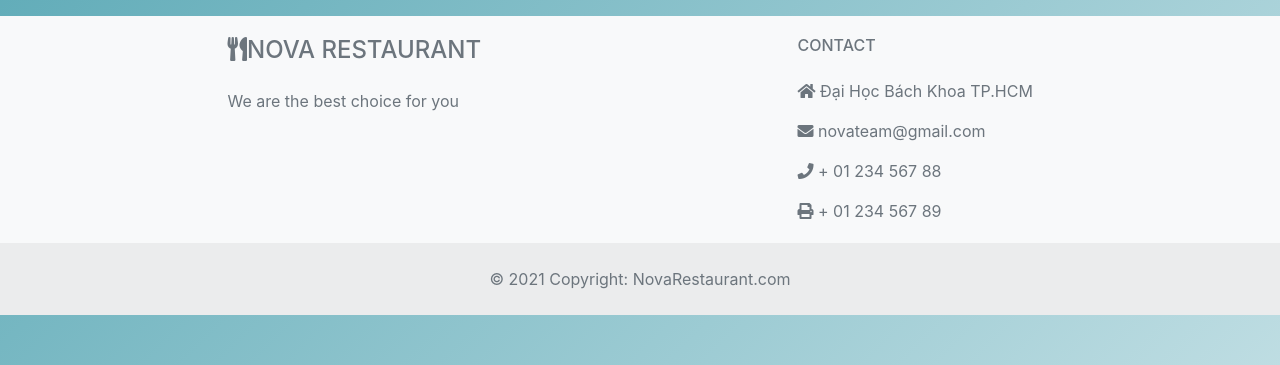
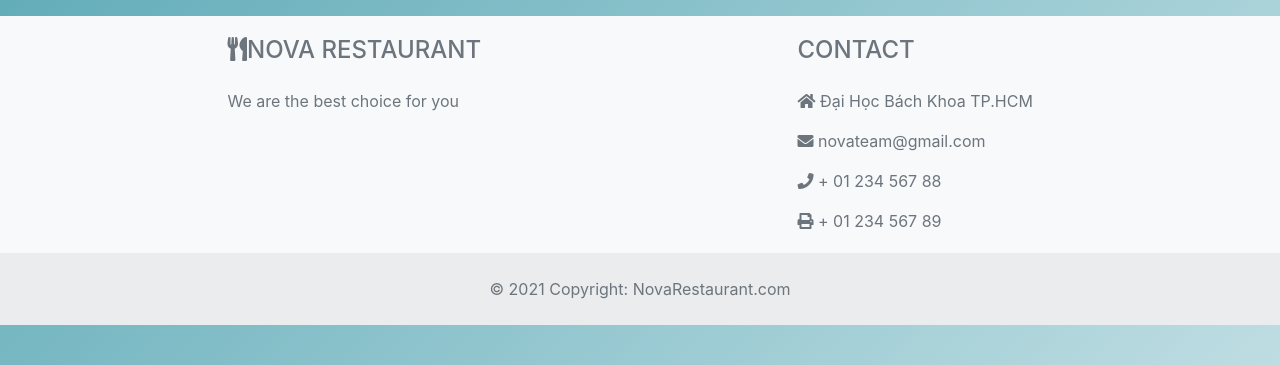
Before and after one commit to hoangnt-tgl/Restaurant-POS-2.0, a PHP site: page /om.php in a window 1280 px wide. Shown: the part 408-773 px from the top of the page. Run offline with PHP 8.4, Linux system fonts and the light colour scheme; data that the repository does not hold is empty; some libraries are stand-ins or nearby versions.

Commit message:
fix footer 2

```diff
--- a/OrderManager/om.php
+++ b/OrderManager/om.php
@@ -291,9 +291,9 @@ foreach ($orderList as $od){
             <!-- Grid column -->
             <div class="col-md-4 col-lg-3 col-xl-3 mx-auto mb-md-0 mb-4">
                 <!-- Links -->
-                <h6 class="text-uppercase fw-bold mb-4">
+                <h4 class="text-uppercase fw-bold mb-4">
                 Contact
-                </h6>
+                </h4>
                 <p><i class="fas fa-home me-3"></i> Đại Học Bách Khoa TP.HCM</p>
                 <p>
                 <i class="fas fa-envelope me-3"></i>
```
